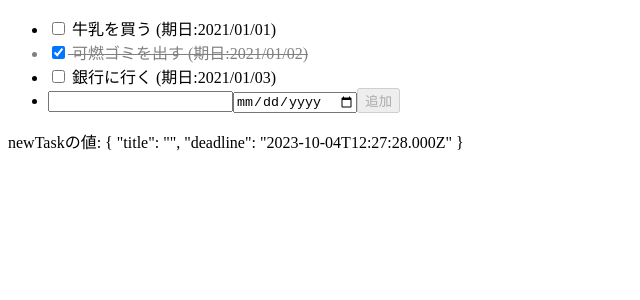
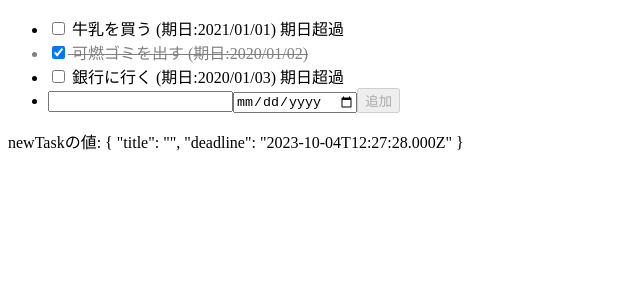
Before and after one commit to Saoki11111/angular-todo, an Angular app: page / in a window 1280 px wide. Shown: the top 300 px of the page, without its empty margins (0-640 px from the left). Built offline with nearby package versions, Linux system fonts and the light colour scheme.

Commit message:
終わっていない && 期日超過でメッセージを出す any はメソッドで必ず必要なのか...?

```diff
--- a/src/app/app.component.html
+++ b/src/app/app.component.html
@@ -4,6 +4,7 @@
       <input type="checkbox" [(ngModel)]="task.done" />
       {{ task.title }}
       (期日:{{ task.deadline | date : "yyyy/MM/dd" }})
+      <span *ngIf="isOverdue(task)" class="overdue">期日超過</span>
     </label>
   </li>
   <li>
--- a/src/app/app.component.ts
+++ b/src/app/app.component.ts
@@ -8,8 +8,8 @@
 export class AppComponent {
   tasks = [
     {title: '牛乳を買う', done: false, deadline: new Date('2021-01-01')},
-    {title: '可燃ゴミを出す', done: true, deadline: new Date('2021-01-02')},
-    {title: '銀行に行く', done: false, deadline: new Date('2021-01-03')},
+    {title: '可燃ゴミを出す', done: true, deadline: new Date('2020-01-02')},
+    {title: '銀行に行く', done: false, deadline: new Date('2020-01-03')},
   ];
 
   newTask = {
@@ -24,4 +24,8 @@
       deadline: new Date(),
     };
   }
+
+  isOverdue(task: any) {
+    return !task.done && task.deadline < (new Date()).setHours(0, 0, 0, 0);
+  }
 }
```
